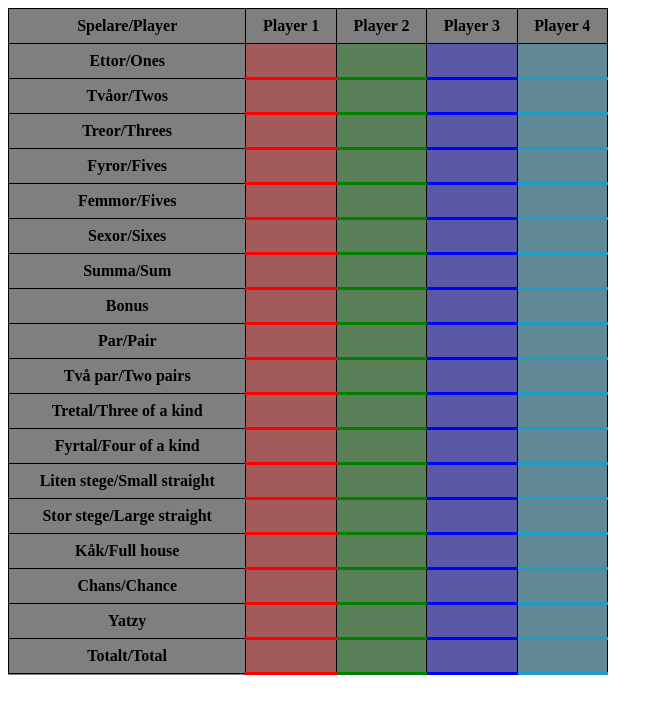
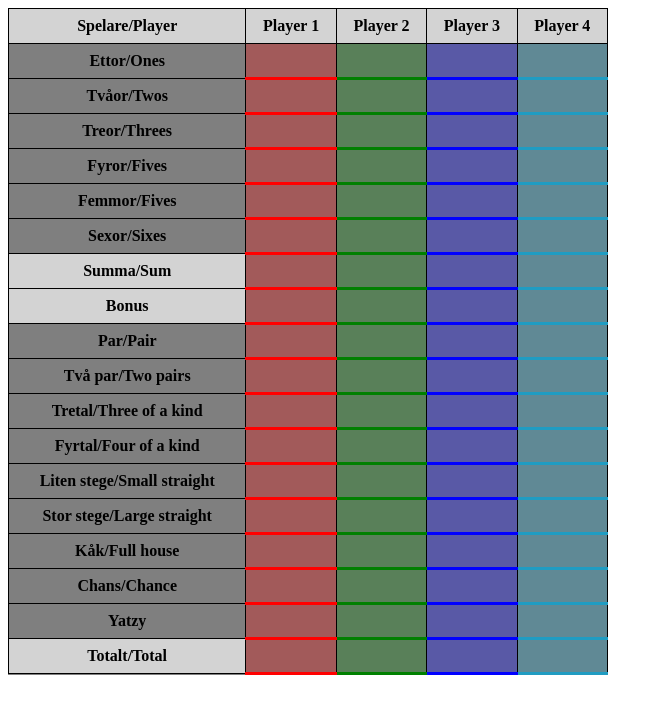
Before and after one commit to peringe99/yatzy, a plain HTML site: page index.html in a window 1280 px wide. Shown: the whole page, without its empty margins (0-663 px from the left). Drawn offline with Linux system fonts and the light colour scheme.

Commit message:
color for sum, bonus

```diff
--- a/index.html
+++ b/index.html
@@ -12,7 +12,7 @@
 
     <table>
         <thead>
-            <tr>
+            <tr class="spelare">
                 <th>Spelare/Player</th>
                 <th>Player 1</th>
                 <th>Player 2</th>
@@ -140,7 +140,7 @@
                 <td></td>
                 <td></td>
             </tr>
-            <tr>
+            <tr class="total">
                 <th>Totalt/Total</th>
                 <td></td>
                 <td></td>
--- a/style.css
+++ b/style.css
@@ -9,6 +9,19 @@ th,
 td {
     border: 1px solid black;
     border-collapse: collapse;
+}
+
+.summa > th, td{
+    background-color: lightgray;
+}
+.bonus > th, td{
+    background-color: lightgray;
+}
+.total > th,td{
+    background-color: lightgray;
+}
+.spelare > th, td{
+    background-color: lightgrey;
 }
 
 table,
```
